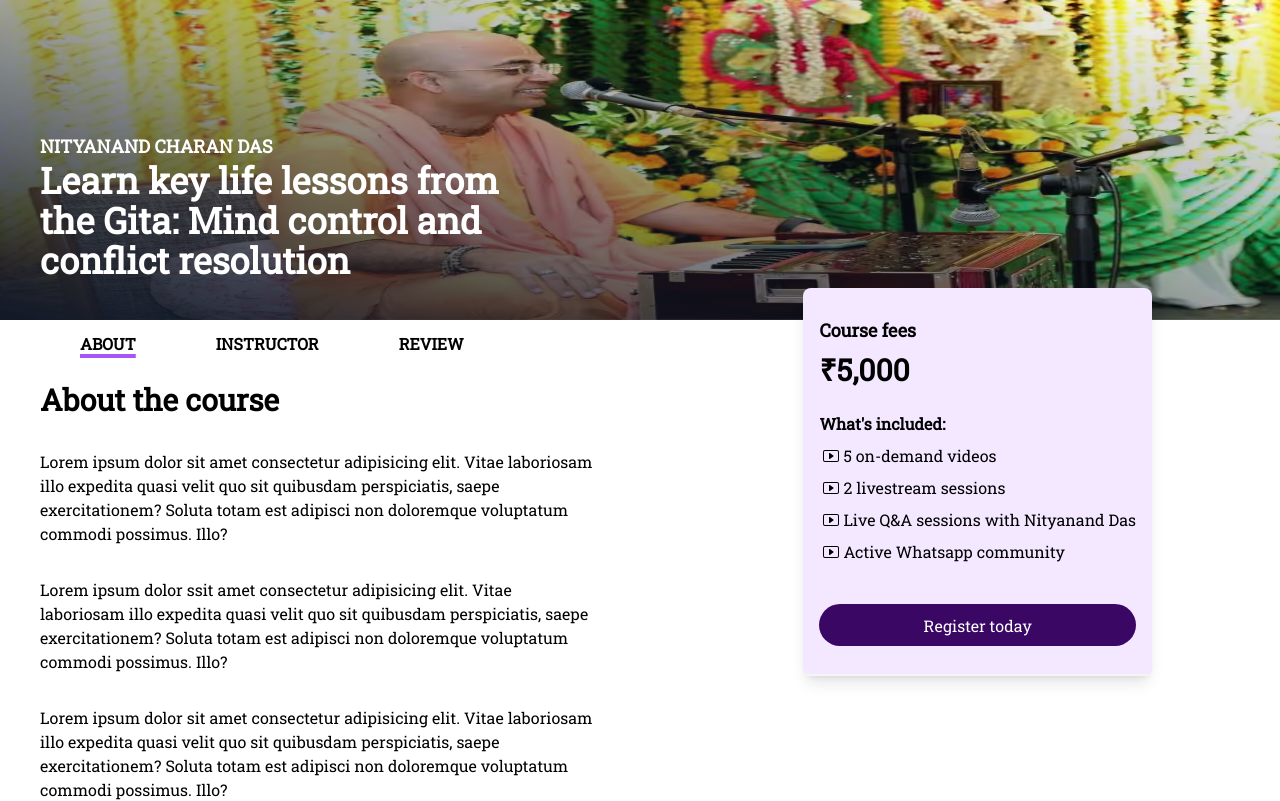
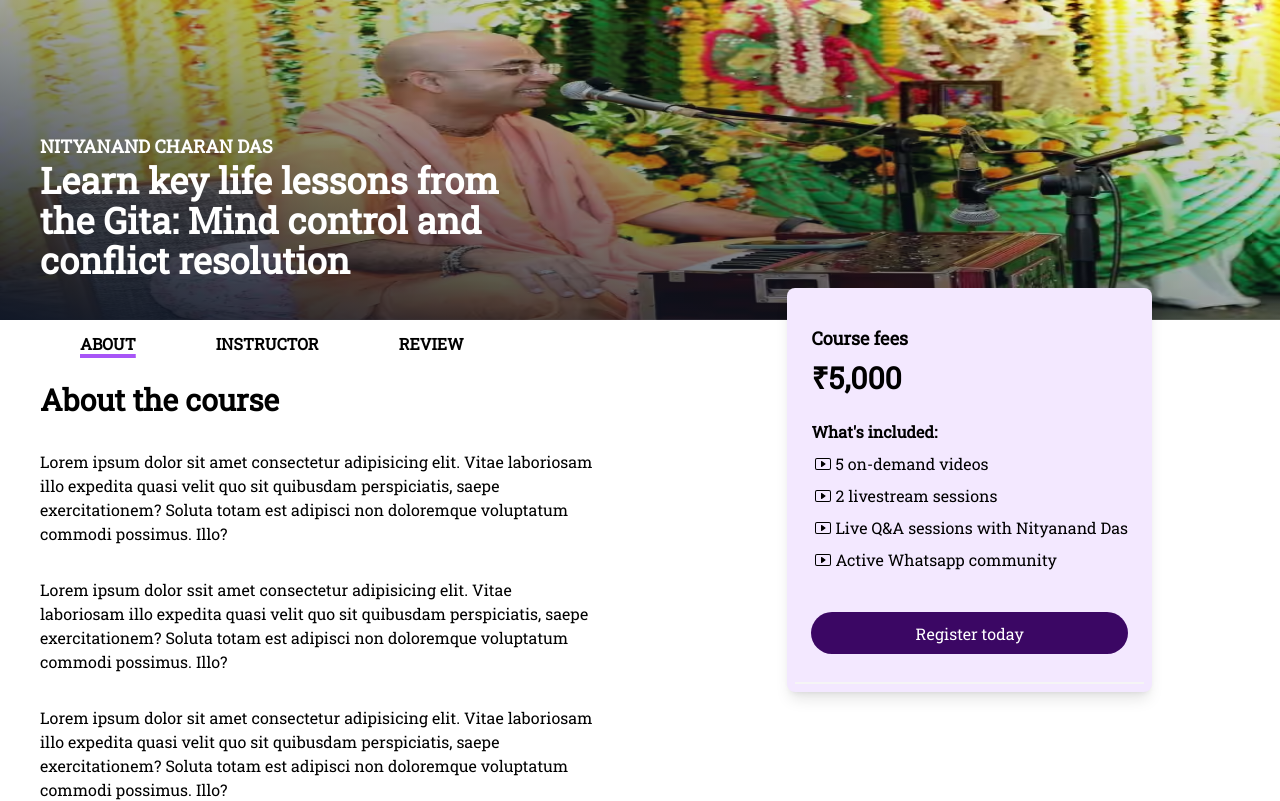
Before and after one commit to VitthalGund/NITYANAND-CHARAN-DAS, a Next.js app: page / in a window 1280 px wide. Shown: the top 801 px of the page. Built offline with nearby package versions, Linux system fonts and the light colour scheme.

Commit message:
imports updated and course card is now responsive

```diff
--- a/src/app/Components/Course.tsx
+++ b/src/app/Components/Course.tsx
@@ -3,16 +3,16 @@ import React from 'react'
 const Course = ({ currency, amount }: { currency: string, amount: number }) => {
     return (
         <>
-            <div className='w-fit'>
+            <div className='flex flex-wrap flex-col'>
                 <div
-                    className="lg:block rounded-lg bg-purple-100 shadow-lg text-black lg:absolute w-max top-72 right-32">
+                    className="flex flex-wrap lg:block rounded-lg bg-purple-100 shadow-lg text-black lg:absolute w-auto p-2 top-72 right-32">
                     <div
-                        className="border-b-2 border-neutral-100 px-4 py-3">
+                        className="border-b-2 border-neutral-100 px-4 py-3 flex flex-col flex-wrap">
                         <h5 className="mb-2 mt-4 text-lg font-semibold">Course fees</h5>
                         <h4 className="mb-4">
                             <span className="text-3xl font-bold">{currency ? "₹" : ""}{amount.toLocaleString()}</span>
                         </h4>
-                        <div className="flex flex-col items-start justify-center">
+                        <div className="flex flex-col items-start justify-center flex-wrap" >
                             <h3 className='font-bold my-2'>What&apos;s included:</h3>
                             <ul className="text-black">
                                 <li className="mb-2 flex justify-start items-start">
@@ -47,7 +47,7 @@ const Course = ({ currency, amount }: { currency: string, amount: number }) => {
                         </div>
                         <button
                             type="button"
-                            className="mb-4 inline-block text-1xl w-full p-32 rounded-full bg-primary-500 px-6 pb-2 pt-2.5 font-medium transition duration-150 ease-in-out bg-purple-950 text-white"
+                            className="mb-4 inline-block text-1xl p-32 rounded-full bg-primary-500 px-6 pb-2 pt-2.5 font-medium transition duration-150 ease-in-out bg-purple-950 text-white"
                             data-te-ripple-init
                             data-te-ripple-color="primary">
                             Register today
--- a/src/app/Components/LandingPhoto.tsx
+++ b/src/app/Components/LandingPhoto.tsx
@@ -5,7 +5,7 @@ const LandingPhoto = ({ name, title }: { name: string, title: string }) => {
     return (
         <>
             <div className="relative w-full h-[20rem] mx-auto overflow-y-hidden object-cover">
-                <Image src={"/Nityanand Charan Das.png"}
+                <Image src={"/Nityanand Charan Das.avif"}
                     width={30} height={10} alt='titleImage' content='.png'
                     className='w-full h-[20rem] bg-black'
                 />
```
